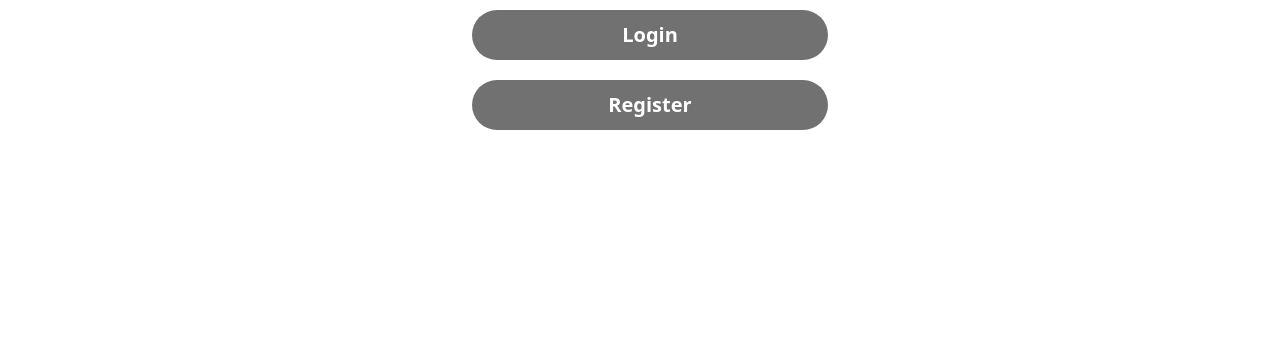
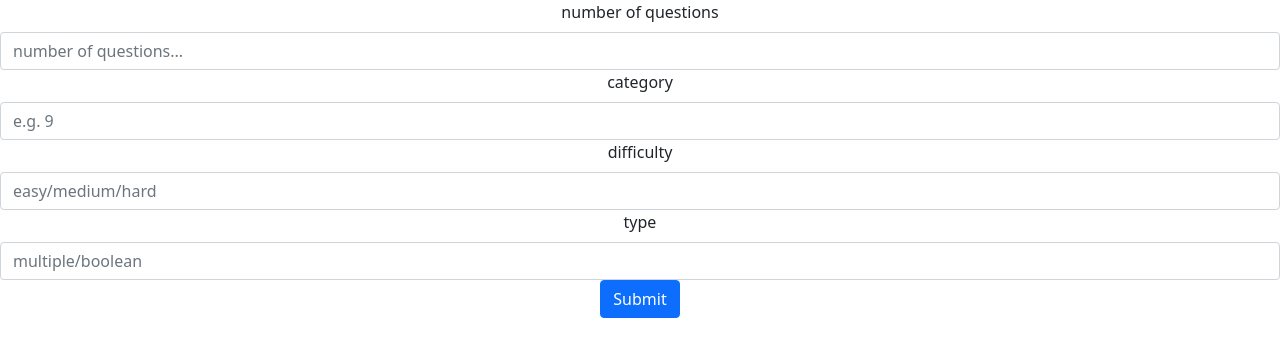
Before and after one commit to cmr33-cloud/project-3-group-3-frontend, a React (Create React App) app: page /testing in a window 1280 px wide. Shown: the top 356 px of the page. Built offline with nearby package versions, Linux system fonts and the light colour scheme.

Commit message:
added redux and routing

```diff
--- a/package.json
+++ b/package.json
@@ -10,7 +10,12 @@
     "react": "^17.0.2",
     "react-bootstrap": "^2.0.0",
     "react-dom": "^17.0.2",
+    "react-redux": "^7.2.5",
+    "react-router-dom": "^5.3.0",
     "react-scripts": "4.0.3",
+    "redux": "^4.1.1",
+    "redux-devtools-extension": "^2.13.9",
+    "redux-thunk": "^2.3.0",
     "web-vitals": "^1.1.2"
   },
   "scripts": {
--- a/src/App.js
+++ b/src/App.js
@@ -2,10 +2,25 @@ import "./App.css";
 import React from "react";
 import Login from "./pages/login/index";
 import 'bootstrap/dist/css/bootstrap.min.css';
-
+import {Switch, Route, Link} from 'react-router-dom'
+import NotFound from "./pages/NotFound";
+import Testing from "./pages/Testing";
 function App() {
   return <div className="App">
+          <Switch>
+          <Route path='/' exact>
           <Login />
+          </Route>
+          <Route path='/dashboard' exact>
+          <div>hello dashboard</div>
+          </Route>
+          <Route path="/testing">
+            <Testing/>
+          </Route>
+          <Route path="*">
+            <NotFound/>
+          </Route>
+          </Switch>
           </div>;
 }
 
--- /dev/null
+++ b/src/actions/index.js
@@ -0,0 +1,32 @@
+const loadQuestions = (questionsData) => ({
+    type: 'LOAD_QUESTIONS',
+    payload: questionsData
+});
+
+export const getQuestions = (searchTerm) => {
+    return async (dispatch) => {
+      try {
+          console.log(searchTerm)
+        const results = await fetchQuestions(searchTerm);
+        await dispatch(loadQuestions(results));
+      } catch (err) {
+        console.warn(err.message);
+      }
+    };
+  };
+
+const fetchQuestions = async (searchTerm) => {
+    //need to retrieve amount, category, difficulty, type from search term
+    const {amount, category, difficulty, type} = searchTerm
+    console.log(amount, category, difficulty, type)
+    try {
+        const resp = await fetch(`https://opentdb.com/api.php?amount=${amount}&category=${category}&difficulty=${difficulty}&type=${type}`)
+        console.log()
+        const data = await resp.json();
+        console.log(data)
+        console.log(data.results)
+        return data.results
+    } catch (err) {
+        throw new Error(err.message)
+    }
+}
--- a/src/index.js
+++ b/src/index.js
@@ -1,17 +1,18 @@
-import React from 'react';
-import ReactDOM from 'react-dom';
-import './index.css';
-import App from './App';
-import reportWebVitals from './reportWebVitals';
+import React from "react";
+import ReactDOM from "react-dom";
+import "./index.css";
+import App from "./App";
+import { Provider } from "react-redux";
+import { BrowserRouter as Router } from "react-router-dom";
+import store from "./store";
 
 ReactDOM.render(
   <React.StrictMode>
-    <App />
+    <Provider store={store}>
+      <Router>
+        <App />
+      </Router>
+    </Provider>
   </React.StrictMode>,
-  document.getElementById('root')
+  document.getElementById("root")
 );
-
-// If you want to start measuring performance in your app, pass a function
-// to log results (for example: reportWebVitals(console.log))
-// or send to an analytics endpoint. Learn more: https://bit.ly/CRA-vitals
-reportWebVitals();
--- /dev/null
+++ b/src/pages/NotFound/index.js
@@ -0,0 +1,9 @@
+import React from 'react'
+
+export default function NotFound() {
+    return (
+        <div>
+            <h1>404 not found</h1>
+        </div>
+    )
+}
--- /dev/null
+++ b/src/pages/Testing/index.js
@@ -0,0 +1,51 @@
+import React from "react";
+import { Form, Button } from "react-bootstrap";
+import { getQuestions } from "../../actions";
+import { useDispatch } from "react-redux";
+
+export default function Testing() {
+
+const dispatch = useDispatch();
+const search = (searchTerm) => dispatch(getQuestions(searchTerm))
+
+  function handleSubmit(e) {
+    e.preventDefault();
+    const searchTerm = {
+      amount: e.target[0].value,
+      category: e.target[1].value,
+      difficulty: e.target[2].value,
+      type: e.target[3].value,
+    };
+    search(searchTerm)
+  }
+
+  return (
+    <div>
+      <Form onSubmit={handleSubmit}>
+        <Form.Group>
+          <Form.Label> number of questions</Form.Label>
+          <Form.Control
+            type="number"
+            placeholder="number of questions..."
+          ></Form.Control>
+
+          <Form.Label> category </Form.Label>
+          <Form.Control type="number" placeholder="e.g. 9"></Form.Control>
+
+          <Form.Label> difficulty </Form.Label>
+          <Form.Control
+            type="text"
+            placeholder="easy/medium/hard"
+          ></Form.Control>
+
+          <Form.Label> type </Form.Label>
+          <Form.Control
+            type="text"
+            placeholder="multiple/boolean"
+          ></Form.Control>
+          <Button type="submit">Submit</Button>
+        </Form.Group>
+      </Form>
+    </div>
+  );
+}
--- /dev/null
+++ b/src/reducers/index.js
@@ -0,0 +1 @@
+export {default as reducer} from './resultsReducer'
--- /dev/null
+++ b/src/reducers/resultsReducer.js
@@ -0,0 +1,15 @@
+const initialState = {
+    questions: []
+}
+
+const resultsReducer = (state = initialState, { type, payload }) => {
+    switch (type) {
+
+    case 'LOAD_QUESTIONS':
+        return {...state, questions: payload }
+
+    default:
+        return state
+    }
+}
+export default resultsReducer
--- /dev/null
+++ b/src/store/index.js
@@ -0,0 +1,9 @@
+import { createStore, applyMiddleware } from 'redux';
+import thunk from 'redux-thunk';
+import { composeWithDevTools } from 'redux-devtools-extension';
+
+import { reducer } from '../reducers';
+
+const store = createStore(reducer, composeWithDevTools(applyMiddleware(thunk)));
+
+export default store;
```
Also changed, not shown: 1 other file (tests, documents, lock files or other folders).
